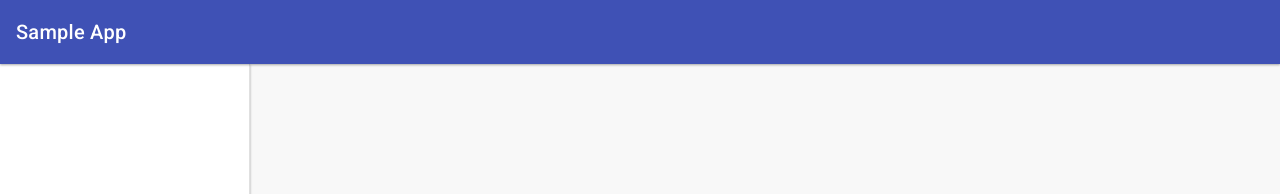
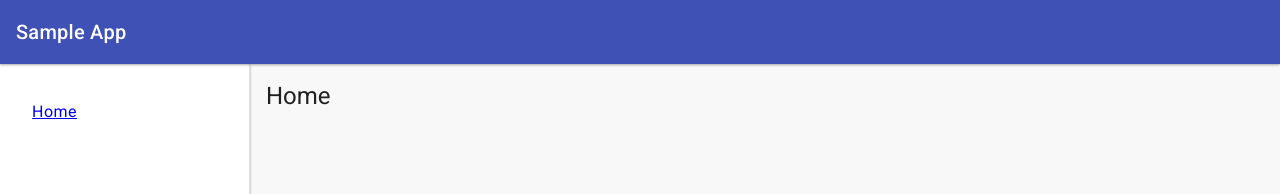
Before and after one commit to paquette-dev/sample-client, an Angular app: page / in a window 1280 px wide. Shown: the top 194 px of the page. Built offline with nearby package versions, Linux system fonts and the light colour scheme.

Commit message:
feat(homepage): add home feature, add navigation to sidebar

```diff
--- a/src/app/app-routing.module.ts
+++ b/src/app/app-routing.module.ts
@@ -1,10 +1,16 @@
 import { NgModule } from '@angular/core';
 import { RouterModule, Routes } from '@angular/router';
 
-const routes: Routes = [];
+const routes: Routes = [
+  {
+    path: '',
+    loadComponent: () =>
+      import('./features/home/home.component').then((m) => m.HomeComponent),
+  },
+];
 
 @NgModule({
   imports: [RouterModule.forRoot(routes)],
-  exports: [RouterModule]
+  exports: [RouterModule],
 })
-export class AppRoutingModule { }
+export class AppRoutingModule {}
--- a/src/app/app.component.html
+++ b/src/app/app.component.html
@@ -4,7 +4,15 @@
   </mat-toolbar>
   <main>
     <mat-drawer-container class="sidenav-container">
-      <mat-drawer mode="side" opened class="sidenav"></mat-drawer>
+      <mat-drawer mode="side" opened class="sidenav">
+        <div class="sidenav-content">
+          <mat-list>
+            <mat-list-item>
+              <a routerLink="/" routerLinkActive="active-link">Home</a>
+            </mat-list-item>
+          </mat-list>
+        </div>
+      </mat-drawer>
       <mat-drawer-content class="content">
         <router-outlet></router-outlet>
       </mat-drawer-content>
--- a/src/app/app.module.ts
+++ b/src/app/app.module.ts
@@ -7,7 +7,7 @@ import { BrowserAnimationsModule } from '@angular/platform-browser/animations';
 import { MatToolbarModule } from '@angular/material/toolbar';
 import { MatIconModule } from '@angular/material/icon';
 import { MatSidenavModule } from '@angular/material/sidenav';
-
+import { MatListModule } from '@angular/material/list';
 @NgModule({
   declarations: [AppComponent],
   imports: [
@@ -17,6 +17,7 @@ import { MatSidenavModule } from '@angular/material/sidenav';
     MatToolbarModule,
     MatIconModule,
     MatSidenavModule,
+    MatListModule,
   ],
   providers: [],
   bootstrap: [AppComponent],
--- /dev/null
+++ b/src/app/features/home/home.component.css
@@ -0,0 +1,6 @@
+.home-container {
+  display: flex;
+  flex-direction: column;
+  height: 100%;
+  padding: 16px;
+}
--- /dev/null
+++ b/src/app/features/home/home.component.html
@@ -0,0 +1,3 @@
+<div class="home-container">
+  <h1>Home</h1>
+</div>
```
Also changed, not shown: src/app/features/home/home.component.ts (added, +13 -0 lines), 1 other file (tests, documents, lock files or other folders).
